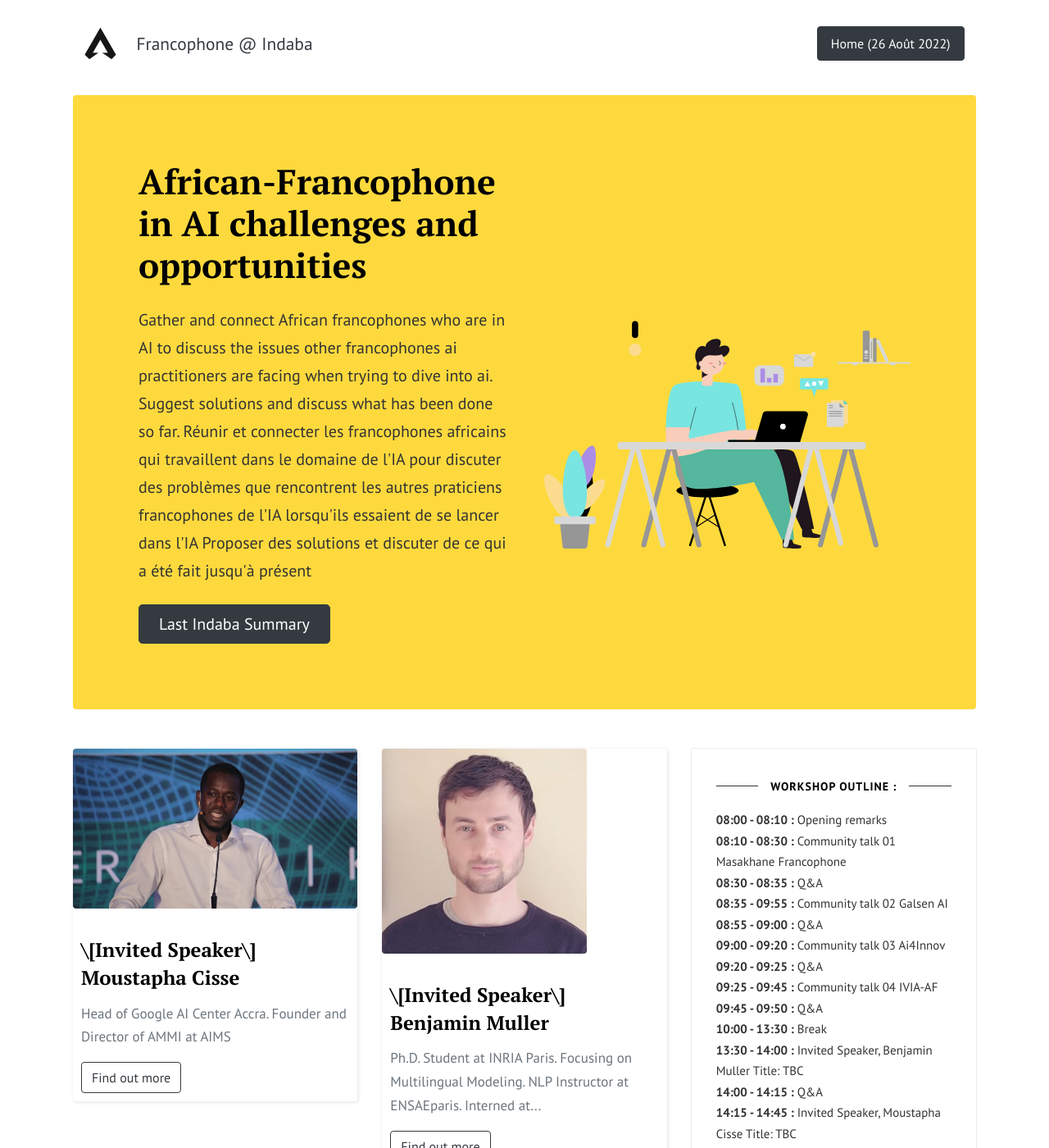
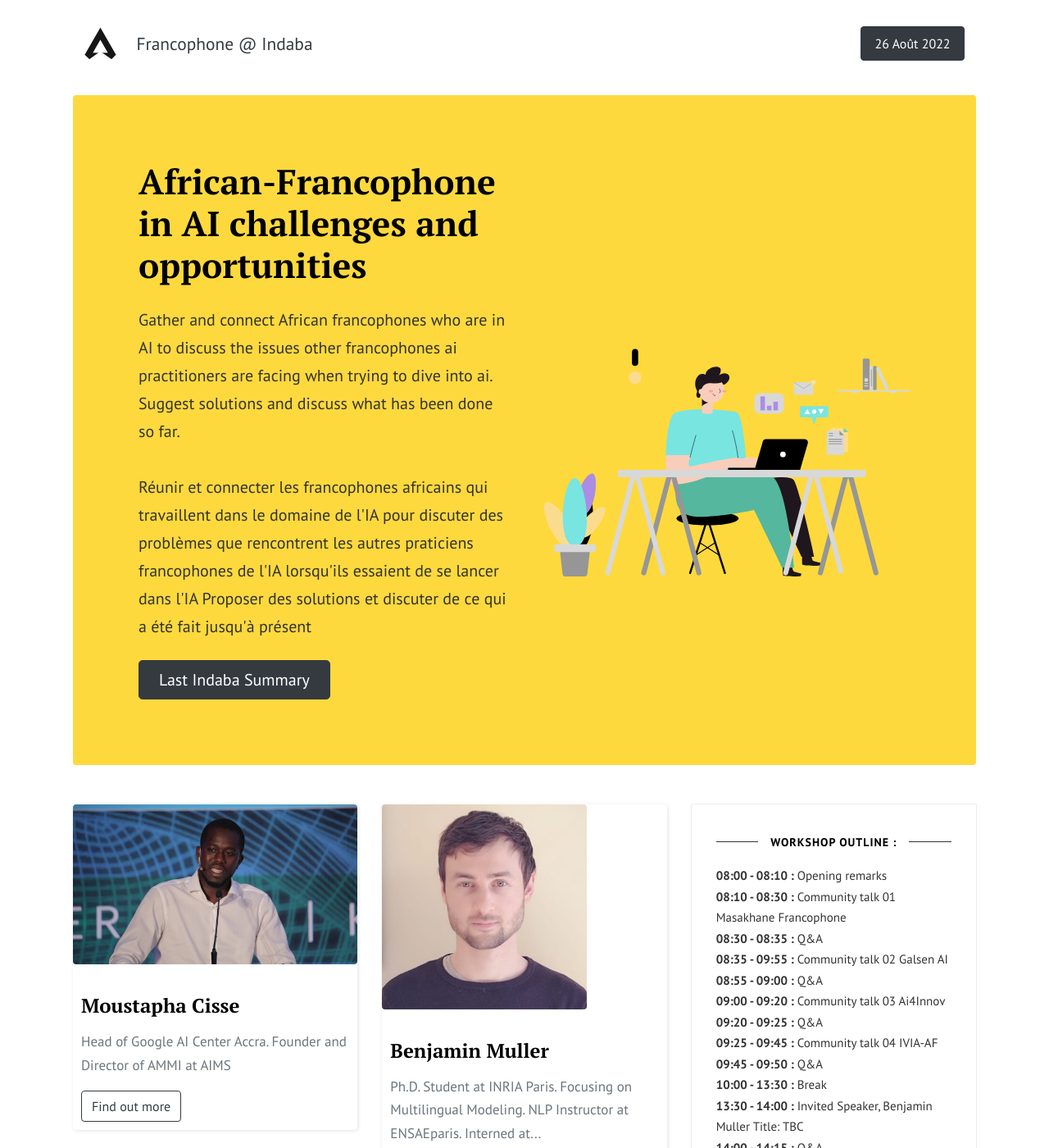
Before and after one commit to francophone-ai-indaba/francophone-ai-indaba.github.io, a Jekyll site: the page built from index.html, in a window 1280 px wide and 1400 px high. Shown: the whole window at 82% size. Built offline with Jekyll 4.4.1, drawn with Linux system fonts in a browser that asks for light colours.

Commit message:
french text

```diff
--- a/_data/menu.yml
+++ b/_data/menu.yml
@@ -1,6 +1,6 @@
 # Top Menu
 topmenu:
-- title: Home (26 Août 2022)
+- title: 26 Août 2022
   url: ""
   class: "ml-2 btn btn-dark text-white px-3"
 
--- a/_data/people.yml
+++ b/_data/people.yml
@@ -1,10 +1,10 @@
 ## People who will join the conference
 cards:
-- name: \[Invited Speaker\] Moustapha Cisse
+- name: Moustapha Cisse
   role: Head of Google AI Center Accra. Founder and Director of AMMI at AIMS
   picture: assets/images/mc.jpg
 
-- name: \[Invited Speaker\] Benjamin Muller
+- name: Benjamin Muller
   role: Ph.D. Student at INRIA Paris. Focusing on Multilingual Modeling. NLP Instructor at ENSAEparis. Interned at Amazonscience and Apple AI/ML
   picture: assets/images/bm.jpg
 
--- a/index.html
+++ b/index.html
@@ -15,7 +15,8 @@ background: '/img/bg-index.jpg'
         Gather and connect African francophones who are in AI to discuss
         the issues other francophones ai practitioners are facing when trying to dive into ai.
         Suggest solutions and discuss what has been done so far.
-
+        <br>
+        <br>
         Réunir et connecter les francophones africains qui travaillent dans le domaine de l'IA pour
         discuter des problèmes que rencontrent les autres praticiens francophones de l'IA lorsqu'ils
         essaient de se lancer dans l'IA Proposer des solutions et discuter de ce qui a été fait jusqu'à présent
```
